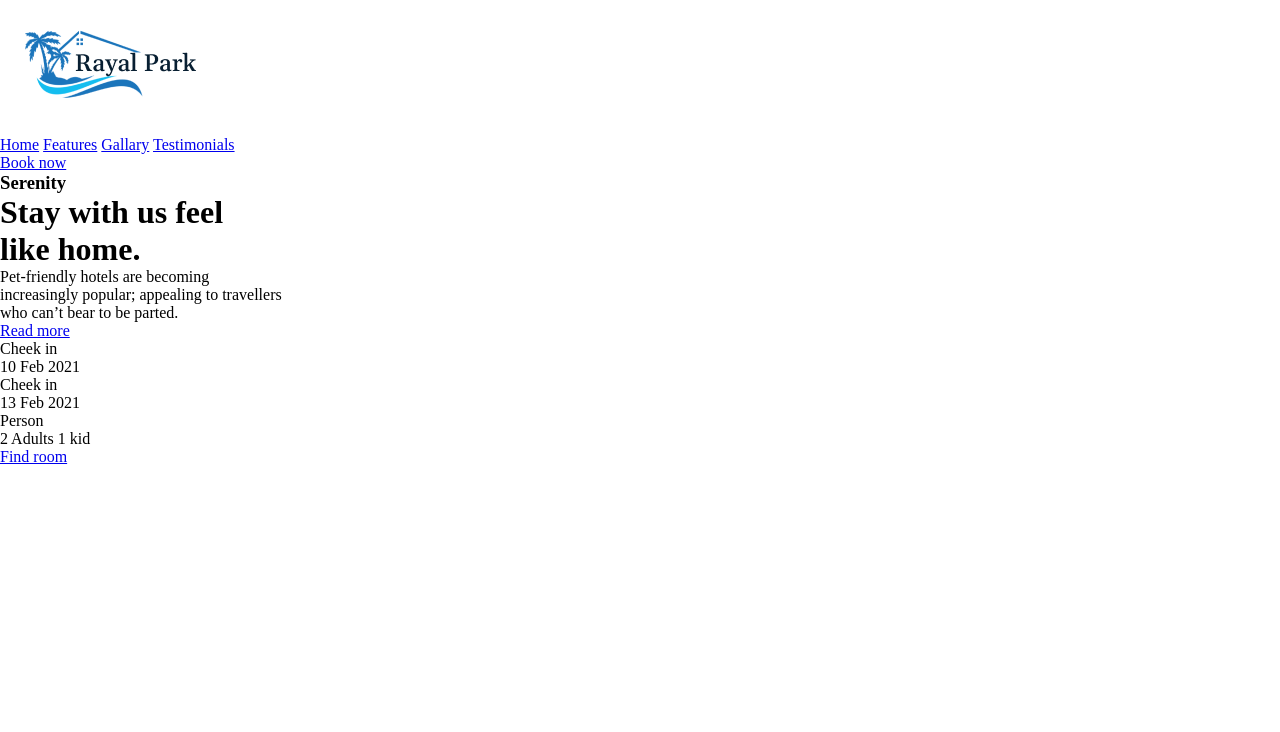
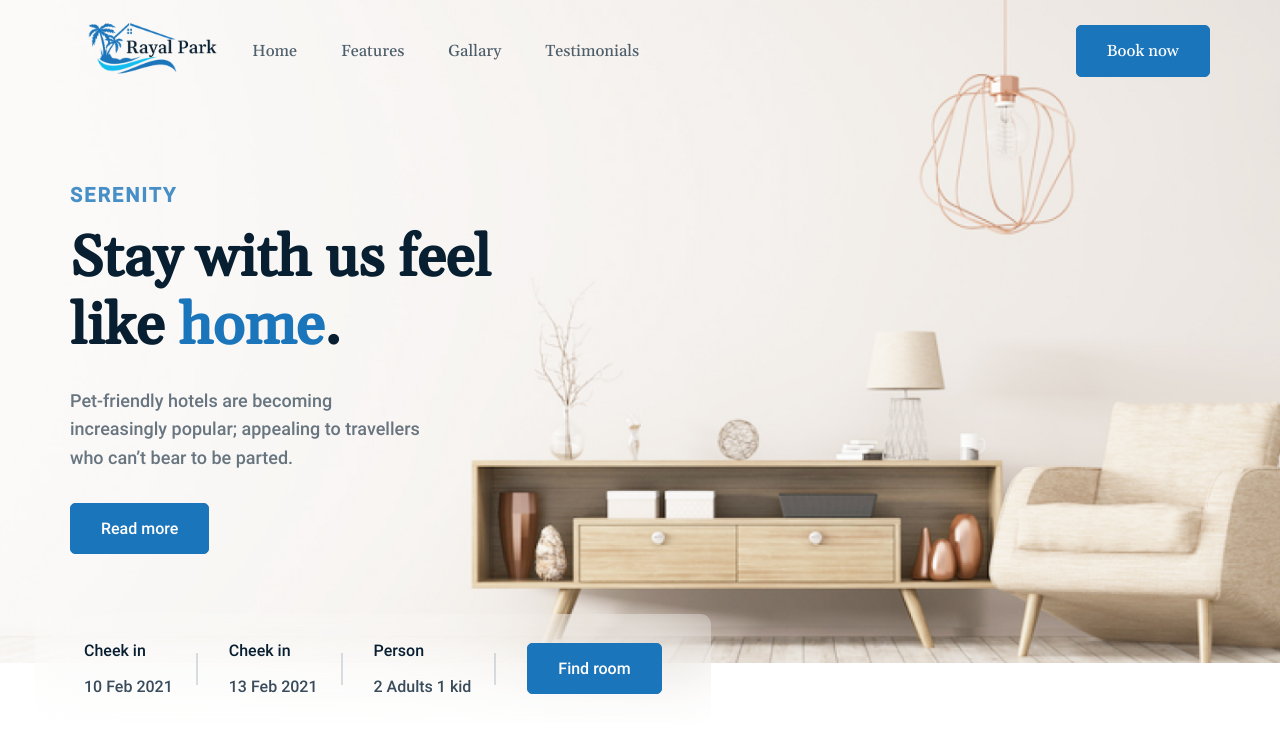
Before and after one commit to lunarTime/Rayal-Park, a plain HTML site: page index.html in a window 1280 px wide. Drawn offline with Linux system fonts and the light colour scheme.

Commit message:
Header and basic styles added

```diff
--- a/assets/css/style.css
+++ b/assets/css/style.css
@@ -87,3 +87,165 @@ select {
 }
 
 /* CSS Reset styles */
+
+.container {
+    width: 100%;
+    max-width: 1200px;
+    padding: 0 30px;
+    margin: 0 auto;
+}
+
+.default-button {
+    display: block;
+    width: max-content;
+    color: #fff;
+    text-decoration: none;
+    padding: 15px 30px;
+    background-color: #1B75BB;
+    border-radius: 5px;
+    border: 1px solid #1B75BB;
+    transition: all .3s;
+}
+
+.default-button:hover {
+    color: #1B75BB;
+    background-color: #fff;
+    transition: all .3s;
+}
+
+.header {
+    background-image: url("../images/header-image.jpg");
+    background-position: center;
+    background-repeat: no-repeat;
+    background-size: cover;
+}
+
+.header * {
+    font-family: Gelasio, sans-serif;
+    font-size: 16px;
+}
+
+.header .header-top {
+    margin-bottom: 78px;
+}
+
+.header .header-top,
+.header .header-left-content {
+    display: flex;
+    align-items: center;
+    justify-content: space-between;
+}
+
+.header .header-nav {
+    width: 100%;
+}
+
+.header .header-nav-link {
+    font-size: 16px;
+    padding: 10px 20px;
+    line-height: 150%;
+    color: #081F32;
+    opacity: 0.7;
+    text-decoration: none;
+    transition: all .3s;
+}
+
+.header .header-nav-link:hover {
+    color: #1B75BB;
+    opacity: 1;
+    transition: all .3s;
+}
+
+.header .header-subtitle {
+    margin-bottom: 15px;
+    font-family: Roboto, sans-serif;
+    font-size: 20px;
+    line-height: 150%;
+    letter-spacing: 0.1em;
+    text-transform: uppercase;
+    color: #1B75BB;
+    opacity: 0.8;
+}
+
+.header .read-more {
+    font-family: Roboto, sans-serif;
+}
+
+.header .header-title {
+    margin-bottom: 25px;
+    font-family: Gelasio, sans-serif;
+    font-style: normal;
+    font-weight: 600;
+    font-size: 57px;
+    line-height: 120%;
+    color: #081F32;
+}
+
+.header .header-description {
+    margin-bottom: 30px;
+    font-family: Roboto, sans-serif;
+    font-style: normal;
+    font-weight: 400;
+    font-size: 18px;
+    line-height: 160%;
+    color: #081F32;
+    opacity: 0.6;
+}
+
+.header .header-title span {
+    font-family: 'Gelasio', sans-serif;
+    font-style: normal;
+    font-weight: 600;
+    font-size: 57px;
+    line-height: 120%;
+    color: #1B75BB;
+}
+
+.header-choose-room {
+    position: relative;
+    top: 60px;
+    left: -35px;
+    display: flex;
+    align-items: center;
+    width: fit-content;
+    padding: 24px 49px;
+    background: rgba(255, 255, 255, 0.21);
+    backdrop-filter: blur(35px);
+    border-radius: 10px;
+}
+
+.header-choose-room > div {
+    position: relative;
+    margin-right: 56px;
+}
+
+.header-choose-room > div > div:first-child {
+    margin-bottom: 10px;
+    font-weight: 500;
+    font-size: 16px;
+    line-height: 160%;
+    color: #081F32;
+}
+
+.header-choose-room > div > div:nth-child(2) {
+    font-weight: 400;
+    font-size: 16px;
+    line-height: 160%;
+    color: #081F32;
+    opacity: 0.8;
+}
+
+.header-choose-room * {
+    font-family: Roboto, sans-serif;
+}
+
+.header-choose-room > div::after {
+    content: "";
+    height: 32px;
+    width: 2px;
+    background: #9DACB8;
+    opacity: .4;
+    position: absolute;
+    right: -25px;
+    top: 25%;
+}
```
